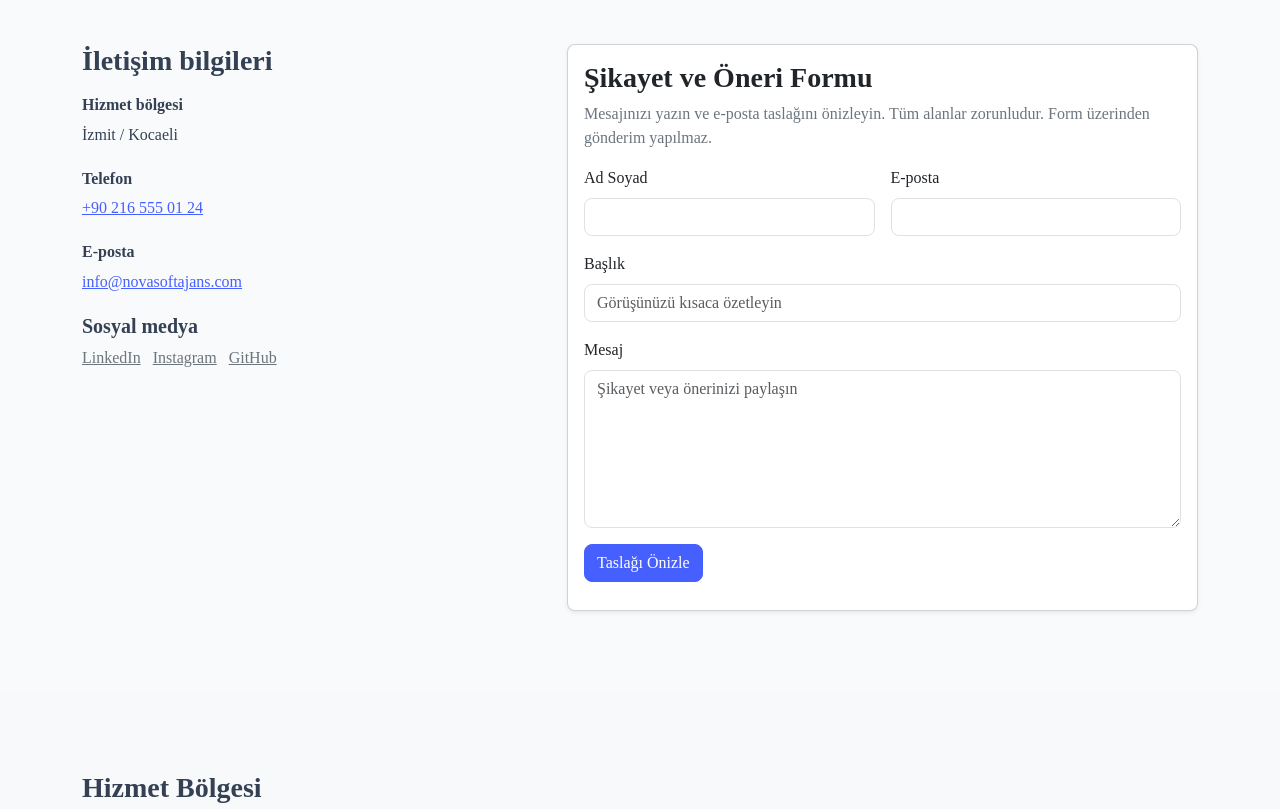
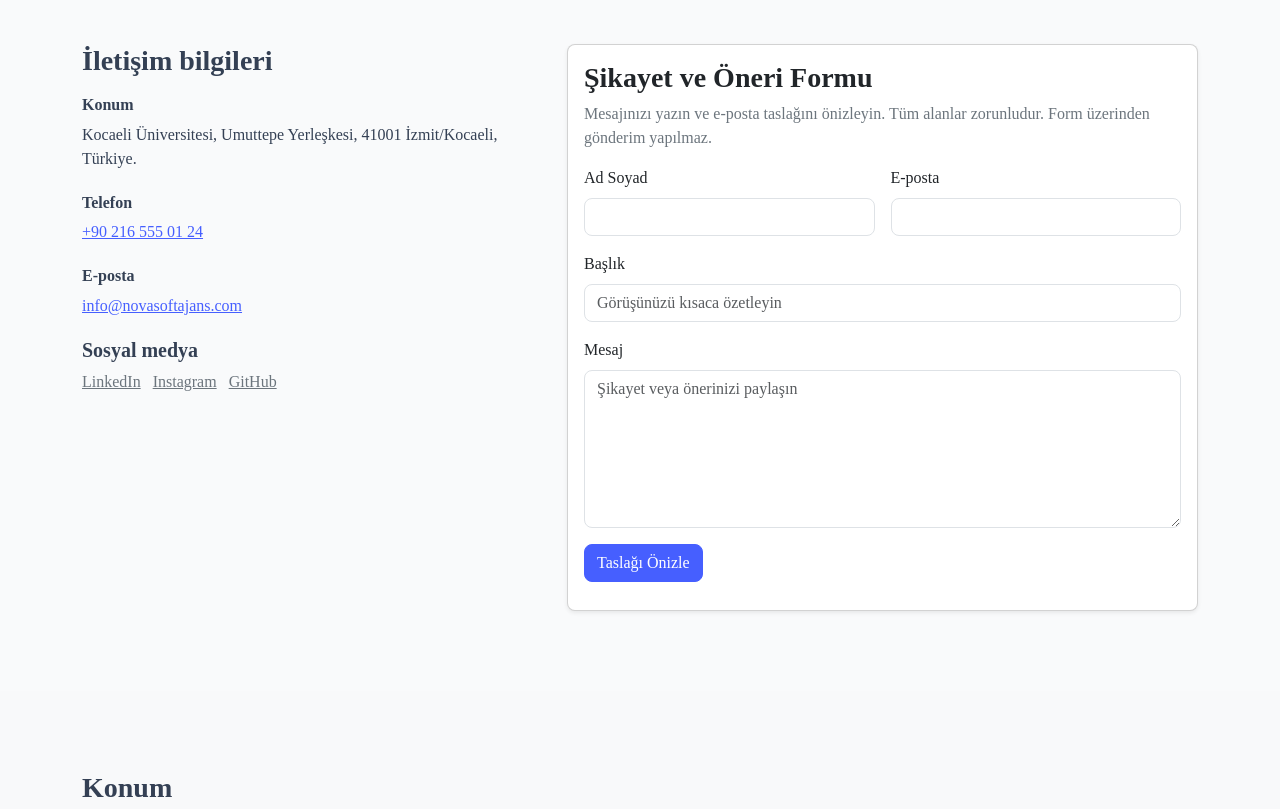
Before and after one commit to bersudemir/dijital-ajans-web-projesi, a plain HTML site: page iletisim.html in a window 1280 px wide. Shown: the part 420-1229 px from the top of the page. Drawn offline with nearby package versions, Linux system fonts and the light colour scheme; grey boxes are pictures that could not be loaded.

Commit message:
Iletisim adresi ve harita duzenlendi

```diff
--- a/assets/js/app/core/site-contact.js
+++ b/assets/js/app/core/site-contact.js
@@ -1,6 +1,6 @@
 // Adres Google Maps sorgusunda da kullanılır. URL'si boş profiller metin olarak gösterilir.
 export const siteContact = {
-  address: 'İzmit / Kocaeli',
+  address: 'Kocaeli Üniversitesi, Umuttepe Yerleşkesi, 41001 İzmit/Kocaeli, Türkiye.',
   phone: '+90 216 555 01 24',
   email: 'info@novasoftajans.com',
   designer: 'Bersu Demir',
--- a/iletisim.html
+++ b/iletisim.html
@@ -59,7 +59,7 @@
         <h2 class="h3 fw-bold mb-4">İletişim bilgileri</h2>
         <address>
           <dl class="agency-contact-details">
-            <dt>Hizmet bölgesi</dt>
+            <dt>Konum</dt>
             <dd data-contact-field="address"></dd>
             <dt>Telefon</dt>
             <dd><a data-contact-field="phone">[Telefon]</a></dd>
@@ -101,9 +101,9 @@
     </div></div></section>
     <section class="agency-section bg-light">
       <div class="container">
-        <h2 class="h3 fw-bold">Hizmet Bölgesi</h2>
+        <h2 class="h3 fw-bold">Konum</h2>
         <p class="text-secondary mb-0" data-contact-map-note>Harita şu anda görüntülenemiyor.</p>
-        <iframe class="agency-map rounded-4 border" data-contact-map title="İzmit ve çevresi hizmet bölgesi haritası"
+        <iframe class="agency-map rounded-4 border" data-contact-map title="Umuttepe Yerleşkesi konum haritası"
           loading="lazy" referrerpolicy="no-referrer-when-downgrade" allowfullscreen hidden></iframe>
       </div>
     </section>
```
